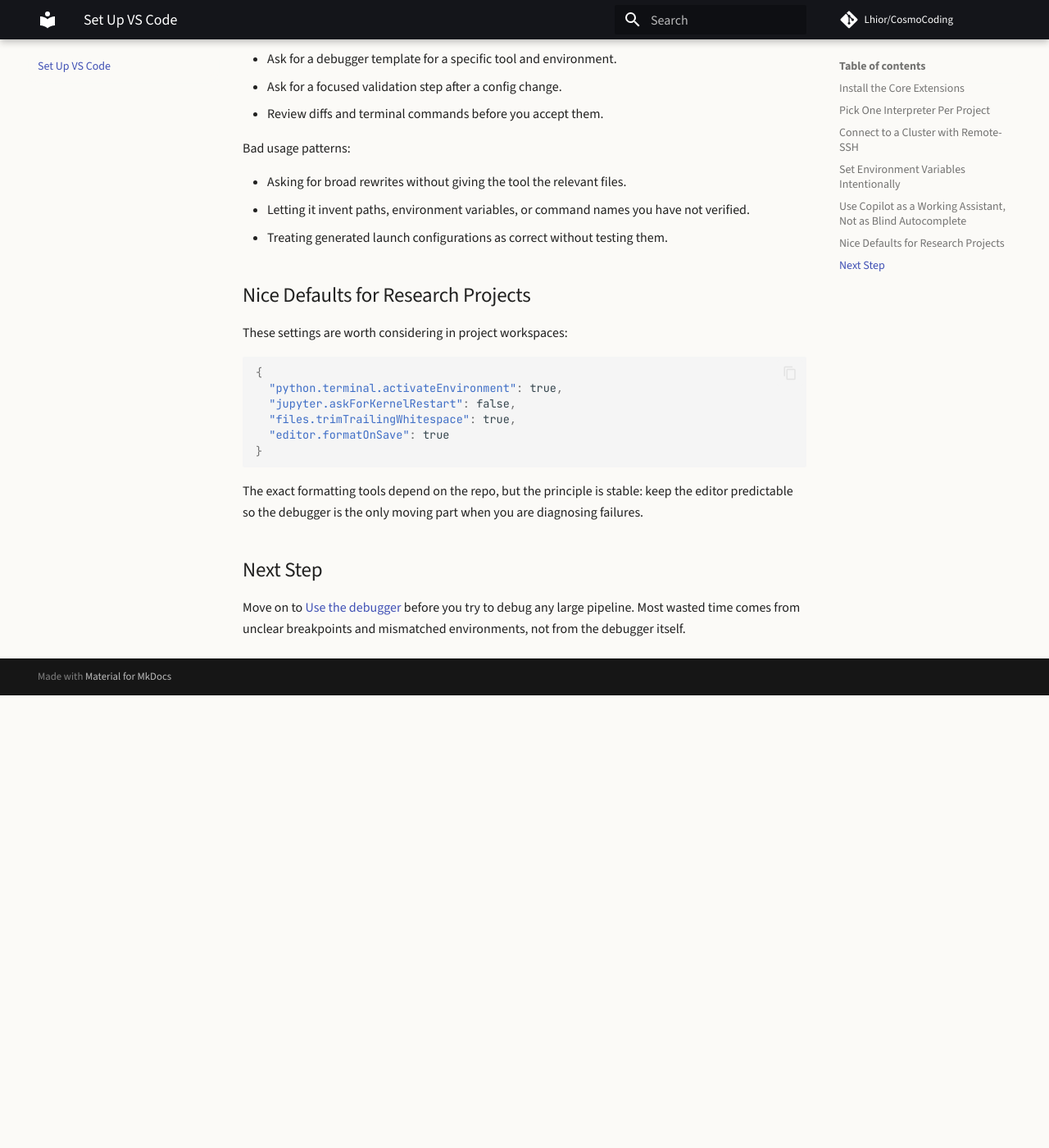
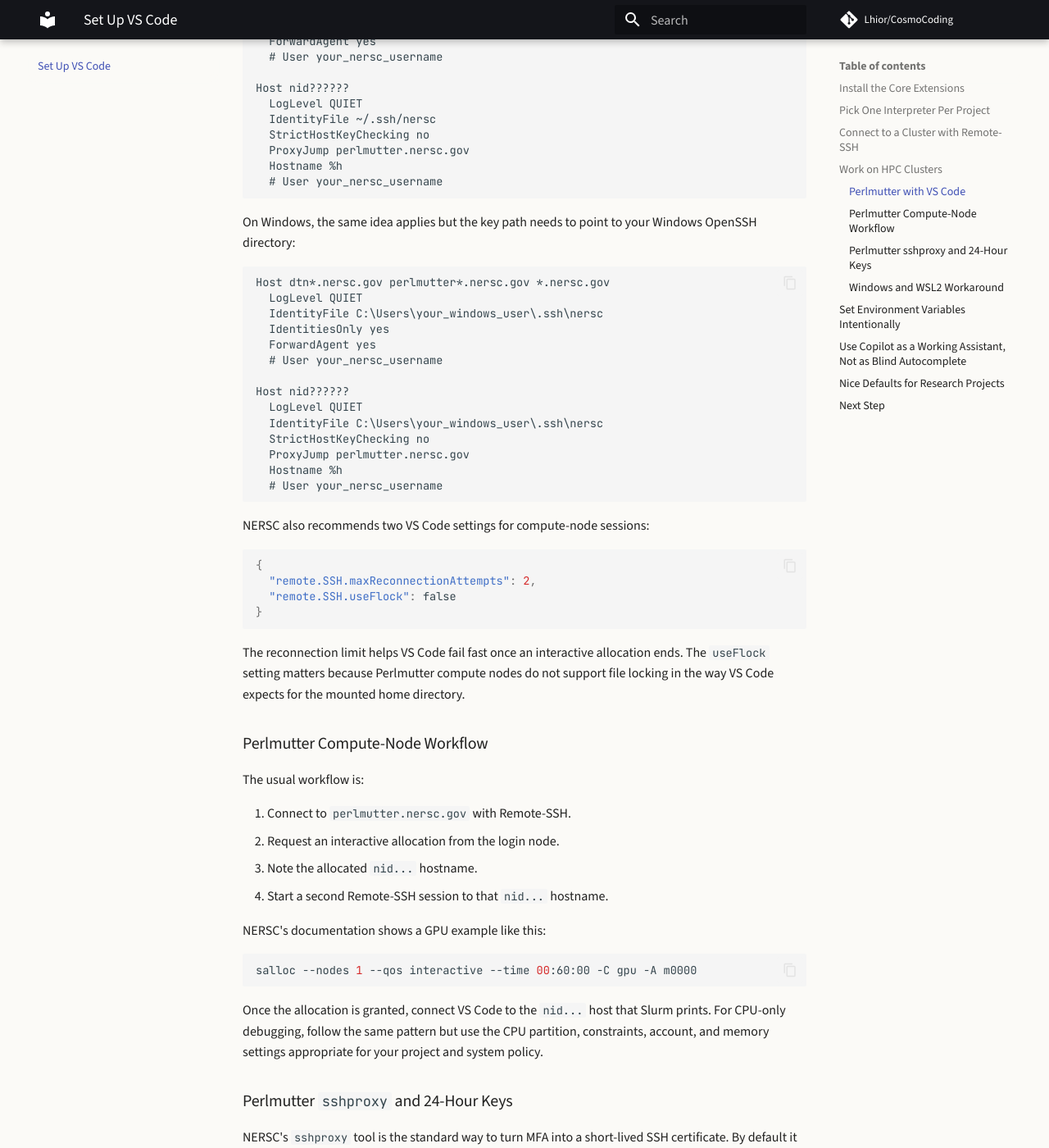
Before and after one commit to Lhior/CosmoCoding, an MkDocs documentation site: the page built from docs/setup/vscode.md, in a window 1280 px wide and 1400 px high, scrolled down 2612 px. Shown: the whole window at 82% size. Built offline with MkDocs 1.6.1 and Material for MkDocs 9.7.7, drawn with Linux system fonts in a browser that asks for light colours; comment, search, counter and statistics services are not loaded; before the commit the page ends 3460 px from its top, so only the background shows below that; some of the changed text lies outside the part shown.

Commit message:
Add HPC section

````diff
--- a/docs/setup/vscode.md
+++ b/docs/setup/vscode.md
@@ -47,7 +47,15 @@ Once that works from the terminal:
 3. Choose the `Host` entry from your SSH config.
 4. Open the remote folder you actually work in.
 
-Practical advice:
+## Work on HPC Clusters
+
+Remote-SSH is the entry point, but HPC work adds three constraints that matter for debugging:
+
+- the login node is usually for editing, lightweight builds, and setup rather than real computation,
+- interactive compute allocations expire and can drop your editor session,
+- cluster-specific authentication and file-system rules often matter as much as your code.
+
+General advice:
 
 - Keep your SSH config clean and explicit.
 - Start with small test data on the cluster before launching large runs.
@@ -61,6 +69,129 @@ salloc -p HENON -N 1 --ntasks=1 --cpus-per-task=8 --mem=32G -t 00:15:00
 ```
 
 Treat that as a template rather than a universal command. The partition name, memory policy, wall time, and CPU layout vary by cluster, but the general idea is the same: request a small interactive allocation that is large enough to reproduce the bug and small enough to get quickly.
+
+### Perlmutter with VS Code
+
+NERSC's VS Code guidance is close to the standard Remote-SSH workflow, but there are two important differences:
+
+- VS Code will connect to a Perlmutter login node by default, which is fine for development and light setup but not for real computation.
+- If your Global HOME usage is over quota, VS Code remote connections can fail before you even reach the point of debugging.
+
+For login-node access, the normal Remote-SSH flow is enough once your SSH keys are set up. For compute-node access, NERSC recommends using `sshproxy` keys and an SSH config that can hop through the Perlmutter login host.
+
+An example Unix-like `~/.ssh/config` for Perlmutter-style access is:
+
+```sshconfig
+Host dtn*.nersc.gov perlmutter*.nersc.gov *.nersc.gov
+  LogLevel QUIET
+  IdentityFile ~/.ssh/nersc
+  IdentitiesOnly yes
+  ForwardAgent yes
+  # User your_nersc_username
+
+Host nid??????
+  LogLevel QUIET
+  IdentityFile ~/.ssh/nersc
+  StrictHostKeyChecking no
+  ProxyJump perlmutter.nersc.gov
+  Hostname %h
+  # User your_nersc_username
+```
+
+On Windows, the same idea applies but the key path needs to point to your Windows OpenSSH directory:
+
+```sshconfig
+Host dtn*.nersc.gov perlmutter*.nersc.gov *.nersc.gov
+  LogLevel QUIET
+  IdentityFile C:\Users\your_windows_user\.ssh\nersc
+  IdentitiesOnly yes
+  ForwardAgent yes
+  # User your_nersc_username
+
+Host nid??????
+  LogLevel QUIET
+  IdentityFile C:\Users\your_windows_user\.ssh\nersc
+  StrictHostKeyChecking no
+  ProxyJump perlmutter.nersc.gov
+  Hostname %h
+  # User your_nersc_username
+```
+
+NERSC also recommends two VS Code settings for compute-node sessions:
+
+```json
+{
+  "remote.SSH.maxReconnectionAttempts": 2,
+  "remote.SSH.useFlock": false
+}
+```
+
+The reconnection limit helps VS Code fail fast once an interactive allocation ends. The `useFlock` setting matters because Perlmutter compute nodes do not support file locking in the way VS Code expects for the mounted home directory.
+
+### Perlmutter Compute-Node Workflow
+
+The usual workflow is:
+
+1. Connect to `perlmutter.nersc.gov` with Remote-SSH.
+2. Request an interactive allocation from the login node.
+3. Note the allocated `nid...` hostname.
+4. Start a second Remote-SSH session to that `nid...` hostname.
+
+NERSC's documentation shows a GPU example like this:
+
+```bash
+salloc --nodes 1 --qos interactive --time 00:60:00 -C gpu -A m0000
+```
+
+Once the allocation is granted, connect VS Code to the `nid...` host that Slurm prints. For CPU-only debugging, follow the same pattern but use the CPU partition, constraints, account, and memory settings appropriate for your project and system policy.
+
+### Perlmutter `sshproxy` and 24-Hour Keys
+
+NERSC's `sshproxy` tool is the standard way to turn MFA into a short-lived SSH certificate. By default it generates keys under `~/.ssh` that are valid for 24 hours.
+
+On Linux, macOS, or WSL2, the core command is:
+
+```bash
+sshproxy -u your_nersc_username
+```
+
+If you authenticate through Federated ID instead of a local NERSC password, use:
+
+```bash
+sshproxy -f
+```
+
+`sshproxy` writes three files by default:
+
+- `~/.ssh/nersc`
+- `~/.ssh/nersc.pub`
+- `~/.ssh/nersc-cert.pub`
+
+You can inspect the expiration time with:
+
+```bash
+ssh-keygen -L -f ~/.ssh/nersc-cert.pub | grep Valid
+```
+
+If Remote-SSH suddenly starts asking for `Password + OTP` again, the first thing to suspect is an expired `sshproxy` certificate.
+
+### Windows and WSL2 Workaround
+
+One practical Windows workflow is to run `sshproxy` inside WSL2 and then copy the resulting NERSC key files into the Windows `.ssh` directory that VS Code on Windows actually uses. This is useful when the WSL path is the easiest place to run the Unix-like `sshproxy` client, but Remote-SSH is running in the Windows VS Code process.
+
+Your alias-based workaround is a concrete example of that pattern:
+
+```bash
+alias nersc='~/sshproxy.sh -u lhior; cp -r ~/.ssh/nersc* /mnt/c/Users/LEONE/.ssh/'
+```
+
+The important idea is not the exact username or path. It is the sequence:
+
+1. generate or refresh the 24-hour NERSC key inside WSL2,
+2. copy `nersc`, `nersc.pub`, and `nersc-cert.pub` into `C:\Users\...\.ssh`,
+3. let Windows VS Code Remote-SSH use those files.
+
+If you use this workflow, adjust both the NERSC username and the Windows home path, and remember that every refreshed key in WSL2 must be copied over again before Windows VS Code will see it.
 
 ## Set Environment Variables Intentionally
 
````
